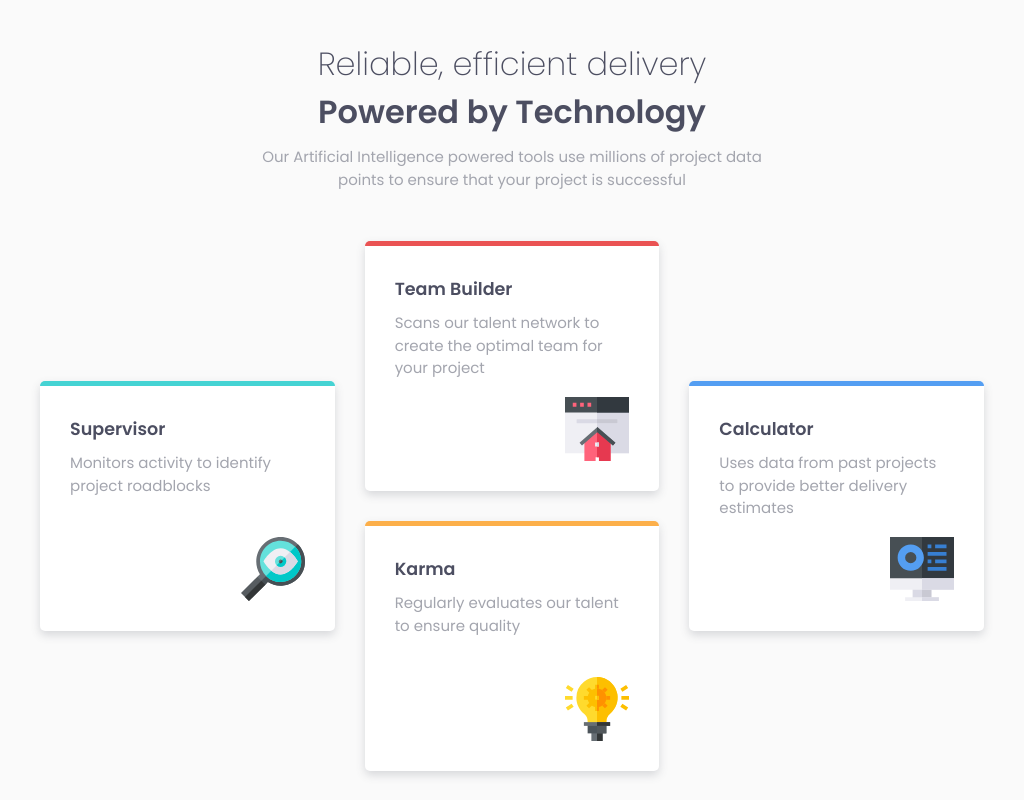
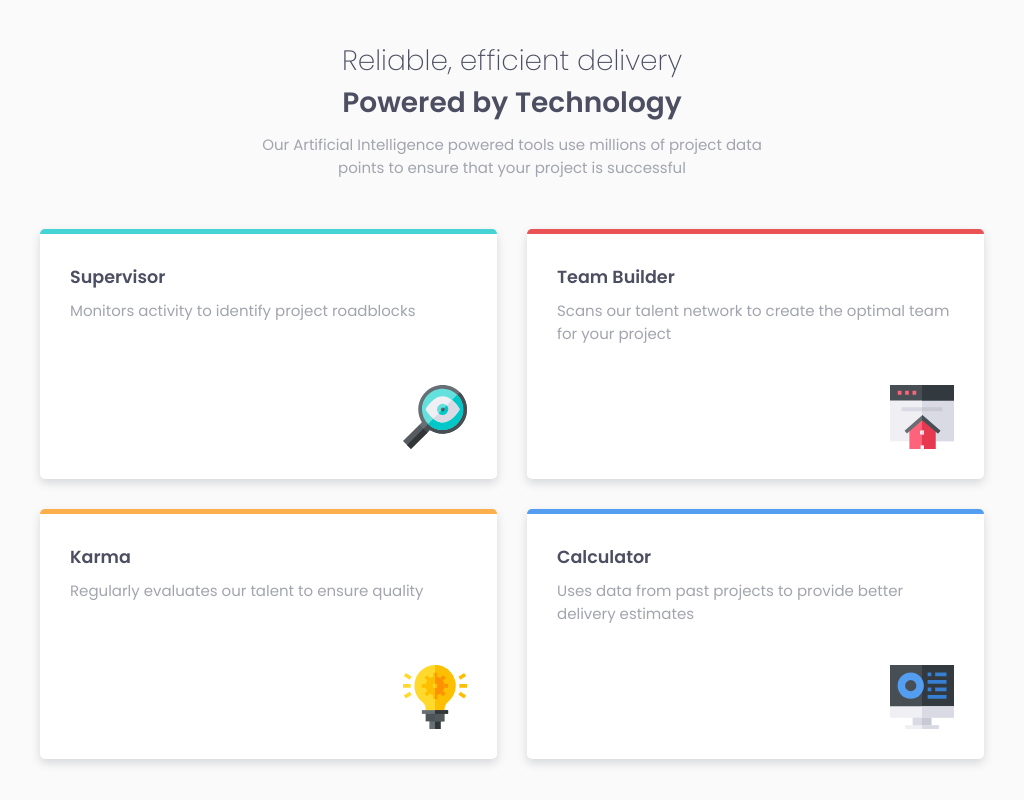
Before and after one commit to leon-bw/Four-Card-Feature, a plain HTML site: page index.html in a window 1024 px wide. Shown: the top 800 px of the page. Drawn offline with Linux system fonts and the light colour scheme.

Commit message:
Update style.css
Added tablet view

```diff
--- a/css/style.css
+++ b/css/style.css
@@ -148,3 +148,31 @@ p {
         grid-row: 4/5;
     }
 }
+
+@media only screen and (min-width: 769px) and (max-width: 1024px) {
+
+    .main-title, .title {
+        font-size: 28px;
+    }
+
+    .main {
+        grid-template-columns: repeat(2, 1fr);
+    }
+
+    .box1 {
+        grid-row: 1/2;
+    }
+
+    .box2 {
+        grid-column: 2/3;
+    }
+
+    .box3 {
+        grid-row: 2/3;
+    }
+
+    .box4 {
+        grid-column: 2/3;
+    }
+
+}
```
